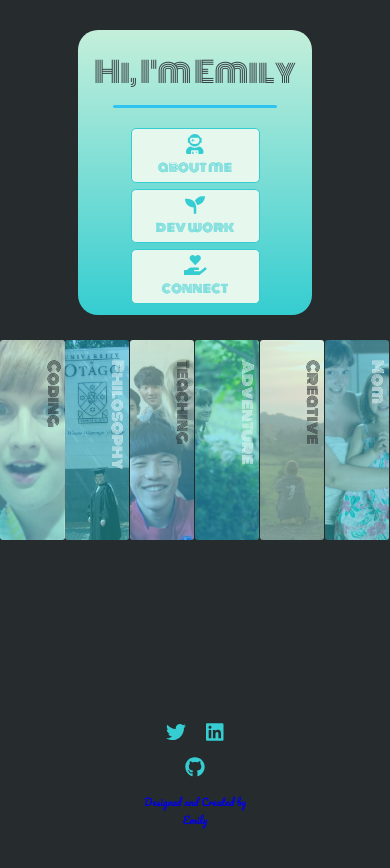
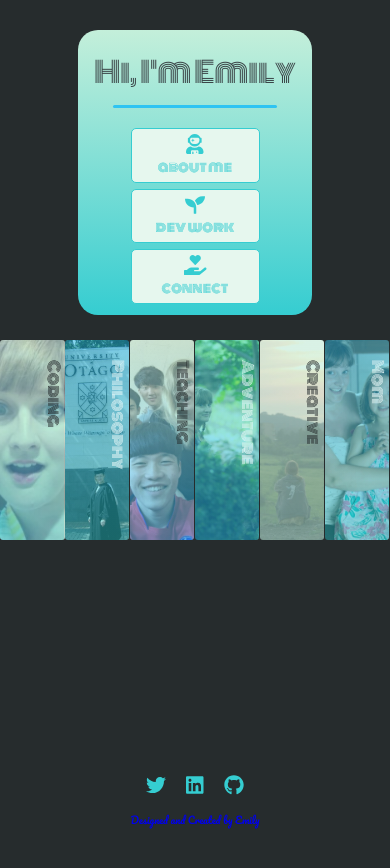
Before and after one commit to emilyjennings/emily-portfolio, a React (Create React App) app: page / in a window 390 px wide. Shown: the top 868 px of the page. Built offline with nearby package versions, Linux system fonts and the light colour scheme; a web font is replaced by a local one.

Commit message:
show page mobile

```diff
--- a/src/App.css
+++ b/src/App.css
@@ -922,6 +922,8 @@ form {
 
   .emily {
     font-size: 10px;
+    width: 60%;
+    margin: auto 20%;
   }
 
   .emily a:visited {
```
